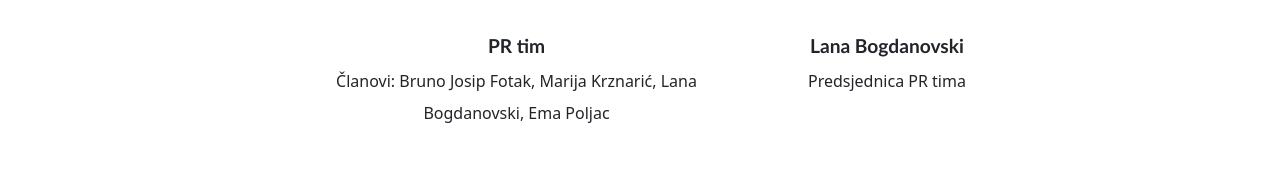
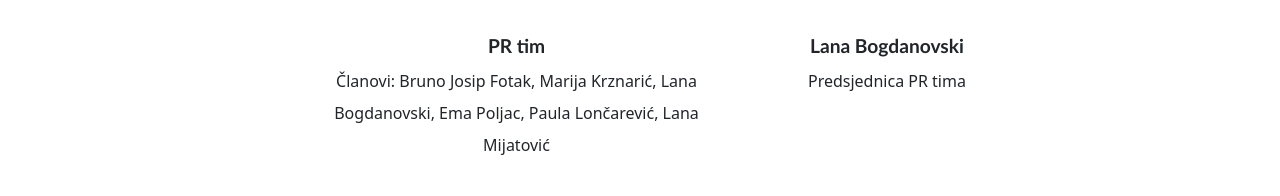
Before and after one commit to ilavsharkos/SiSK, a plain HTML site: page Organizacija.html in a window 1280 px wide. Shown: the part 2476-2672 px from the top of the page. Drawn offline with nearby package versions, Linux system fonts and the light colour scheme; grey boxes are pictures that could not be loaded; a web font is replaced by a local one.

Commit message:
Update Organizacija.html

```diff
--- a/Organizacija.html
+++ b/Organizacija.html
@@ -121,7 +121,7 @@
                 <div class="col col-12 col-lg-8">
                   <img class="slike-timovi-i-sefovi timovi-img" src="./slike/ljudi/PR.jpg" alt="PR tim-img">
                   <p class="p-timovi par-organizacija-ime par-organizacija">PR tim</p>
-                  <p class="p-timovi par-organizacija par-titula">Članovi: Bruno Josip Fotak, Marija Krznarić, Lana Bogdanovski, Ema Poljac</p>
+                  <p class="p-timovi par-organizacija par-titula">Članovi: Bruno Josip Fotak, Marija Krznarić, Lana Bogdanovski, Ema Poljac, Paula Lončarević, Lana Mijatović</p>
                 </div>
                 <div class="col col-12 col-lg-4">
                   <img class="slike-timovi-i-sefovi tim-sefovi-img" src="./slike/ljudi/Lana.JPG" alt="Lana-Bogdanovski-img">
```
